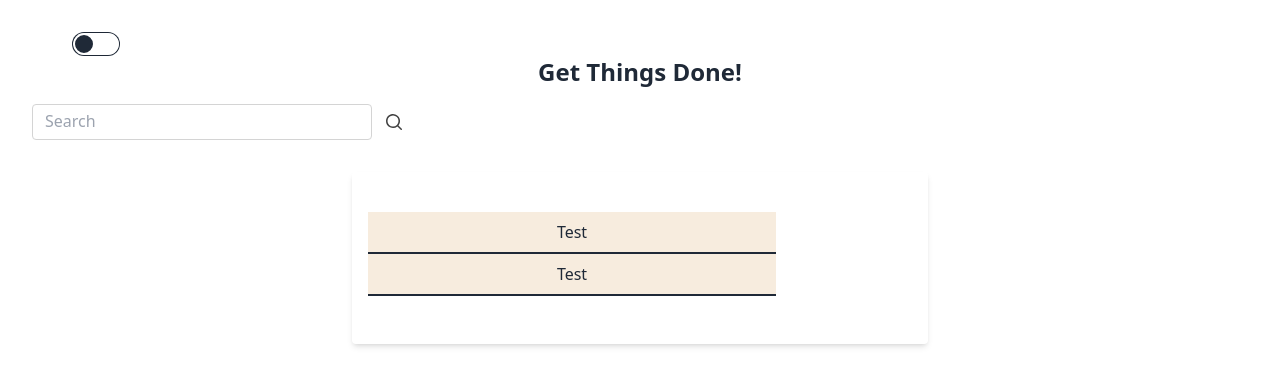
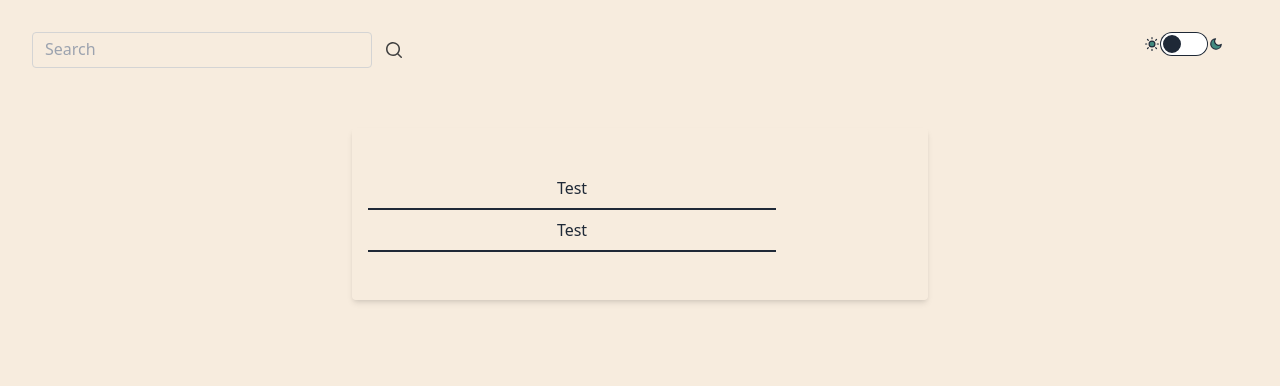
Before and after one commit to Bepixeled/todo-react, a React (Vite) app: page / in a window 1280 px wide. Shown: the top 386 px of the page. Built offline with nearby package versions, Linux system fonts and the light colour scheme.

Commit message:
styling search und toggle. toggle and search own components now

```diff
--- a/index.html
+++ b/index.html
@@ -8,7 +8,7 @@
   <title>Vite + React</title>
 </head>
 
-<body class="dark:bg-gray-800 bg-gray-500 w-full h-screen">
+<body class="dark:bg-dark-primary-800 bg-light-primary-100 w-full h-screen">
   <div id="root">
 
 
--- a/src/App.jsx
+++ b/src/App.jsx
@@ -2,72 +2,20 @@ import { useState } from "react";
 import React from "react";
 import "./App.css";
 import TodoList from "./components/TodoList";
-import Search from "./components/search";
+import Search from "./components/Search";
+import DarkLight from "./components/Toggle";
+
 
 function App() {
   const [count, setCount] = useState(0);
 
-  function handleClick() {
-    if (localStorage.theme === "dark" || !("theme" in localStorage)) {
-      //add class=dark in html element
-      document.documentElement.classList.add("dark");
-    } else {
-      //remove class=dark in html element
-      document.documentElement.classList.remove("dark");
-    }
-
-    if (localStorage.theme === "dark") {
-      localStorage.theme = "light";
-    } else {
-      localStorage.theme = "dark";
-    }
-  }
 
   return (
     <>
-      <div className="flex" onClick={handleClick}>
-        <div className="flex-initial w-32 font-bold underline decoration-sky-500 text-black dark:text-yellow-300">
-          <label className="cursor-pointer grid place-items-center">
-            <input
-              type="checkbox"
-              name="toggle"
-              value="synthwave"
-              className="toggle theme-controller bg-base-content row-start-1 col-start-1 col-span-2"
-            />
-            <svg
-              className="col-start-1 row-start-1 stroke-base-100 fill-base-100"
-              xmlns="http://www.w3.org/2000/svg"
-              width="14"
-              height="14"
-              viewBox="0 0 24 24"
-              fill="none"
-              stroke="currentColor"
-              strokeWidth="2"
-              strokeLinecap="round"
-              strokeLinejoin="round"
-            >
-              <circle cx="12" cy="12" r="5" />
-              <path d="M12 1v2M12 21v2M4.2 4.2l1.4 1.4M18.4 18.4l1.4 1.4M1 12h2M21 12h2M4.2 19.8l1.4-1.4M18.4 5.6l1.4-1.4" />
-            </svg>
-            <svg
-              className="col-start-2 row-start-1 stroke-base-100 fill-base-100"
-              xmlns="http://www.w3.org/2000/svg"
-              width="14"
-              height="14"
-              viewBox="0 0 24 24"
-              fill="none"
-              stroke="currentColor"
-              strokeWidth="2"
-              strokeLinecap="round"
-              strokeLinejoin="round"
-            >
-              <path d="M21 12.79A9 9 0 1 1 11.21 3 7 7 0 0 0 21 12.79z"></path>
-            </svg>
-          </label>
-        </div>
-      </div>
-      <h2 className="block text-2xl font-bold mb-4">Get Things Done!</h2>
-      <Search />
+      <div className="flex flex-col md:flex-row md:justify-between">
+        <Search />
+        <DarkLight />
+      </div >
       <TodoList />
     </>
   );
--- /dev/null
+++ b/src/components/Footer.jsx
@@ -0,0 +1 @@
+import React from "react";
--- a/src/components/Search.jsx
+++ b/src/components/Search.jsx
@@ -1,4 +1,4 @@
-import React from "react";
+import React, { useState } from 'react';
 
 const Search = () => {
     return (
--- /dev/null
+++ b/src/components/Toggle.jsx
@@ -0,0 +1,65 @@
+import React from "react"
+
+const DarkLight = () => {
+    function handleClick() {
+        if (localStorage.theme === "dark" || !("theme" in localStorage)) {
+            //add class=dark in html element
+            document.documentElement.classList.add("dark");
+        } else {
+            //remove class=dark in html element
+            document.documentElement.classList.remove("dark");
+        }
+
+        if (localStorage.theme === "dark") {
+            localStorage.theme = "light";
+        } else {
+            localStorage.theme = "dark";
+        }
+    }
+
+    return (
+
+        <div className="flex" onClick={handleClick}>
+            <div className="flex-initial w-32 font-bold underline decoration-sky-500 text-black dark:text-yellow-300">
+                <label className="cursor-pointer grid place-items-center">
+                    <input
+                        type="checkbox"
+                        name="toggle"
+                        value="synthwave"
+                        className="toggle theme-controller bg-base-content row-start-1 col-start-1 col-span-2"
+                    />
+                    <svg
+                        className="col-start-1 row-start-1 stroke-inherit fill-light-accent1-500 dark:fill-dark-accent2-300 dark:stroke-dark-accent2-300"
+                        xmlns="http://www.w3.org/2000/svg"
+                        width="14"
+                        height="14"
+                        viewBox="0 0 24 24"
+                        fill="none"
+                        stroke="currentColor"
+                        strokeWidth="2"
+                        strokeLinecap="round"
+                        strokeLinejoin="round"
+                    >
+                        <circle cx="12" cy="12" r="5" />
+                        <path d="M12 1v2M12 21v2M4.2 4.2l1.4 1.4M18.4 18.4l1.4 1.4M1 12h2M21 12h2M4.2 19.8l1.4-1.4M18.4 5.6l1.4-1.4" />
+                    </svg>
+                    <svg
+                        className="col-start-2 row-start-1 stroke-inherit fill-light-accent1-500 dark:fill-dark-accent2-300 dark:stroke-dark-accent2-300"
+                        xmlns="http://www.w3.org/2000/svg"
+                        width="14"
+                        height="14"
+                        viewBox="0 0 24 24"
+                        fill="none"
+                        stroke="currentColor"
+                        strokeWidth="2"
+                        strokeLinecap="round"
+                        strokeLinejoin="round"
+                    >
+                        <path d="M21 12.79A9 9 0 1 1 11.21 3 7 7 0 0 0 21 12.79z"></path>
+                    </svg>
+                </label>
+            </div>
+        </div>)
+}
+
+export default DarkLight;
```
